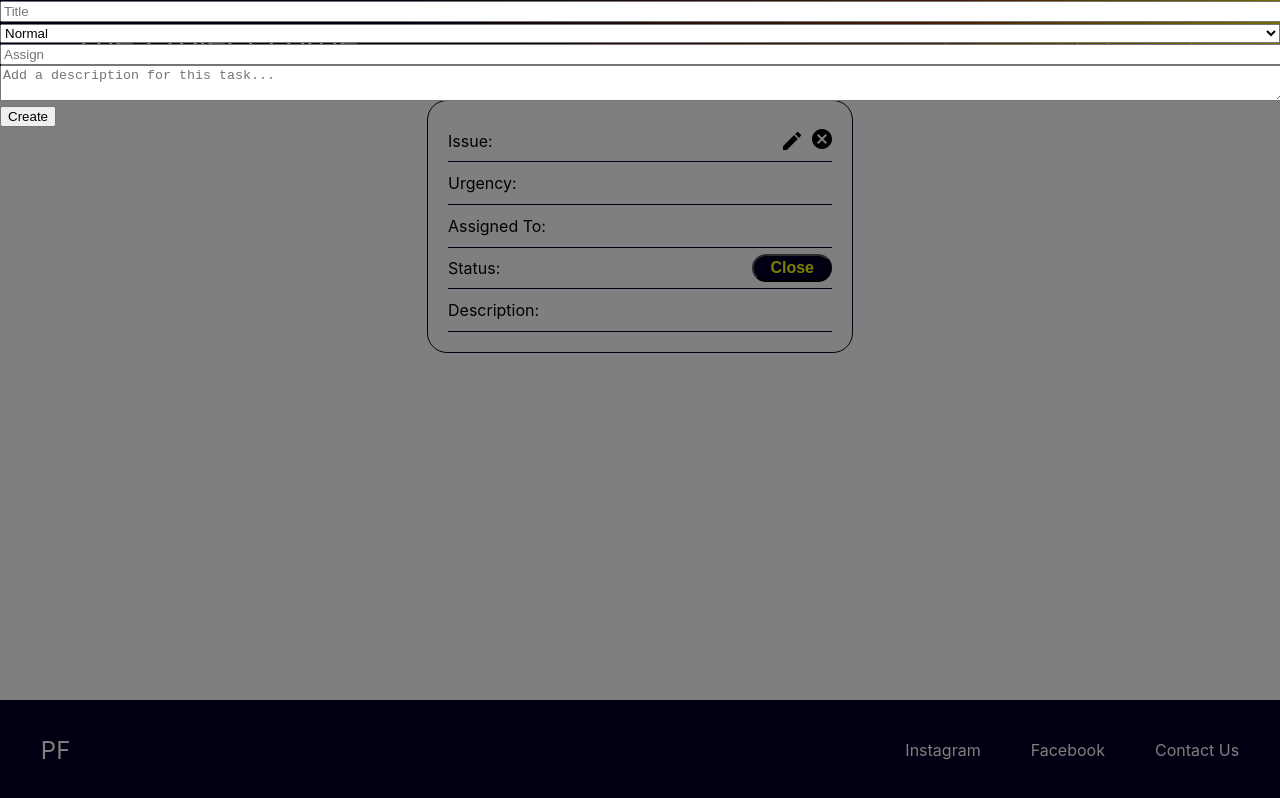
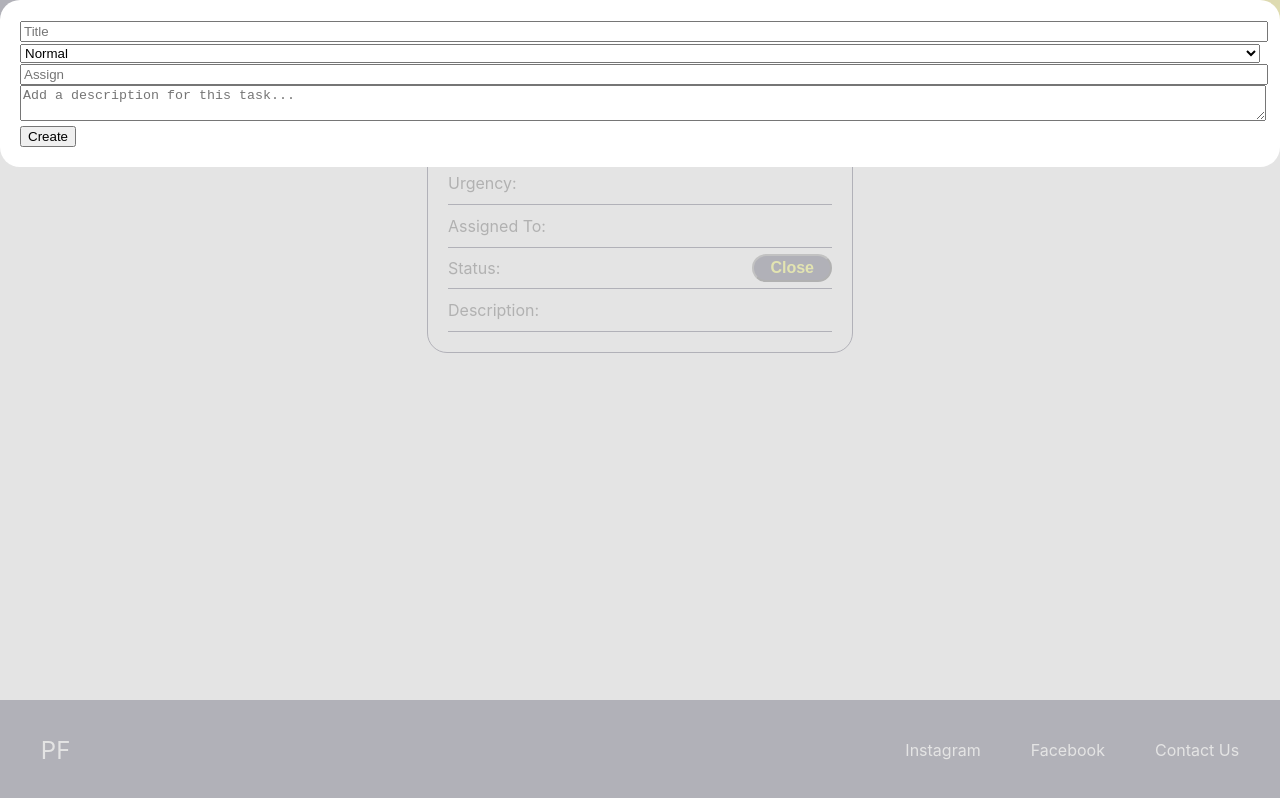
Before and after one commit to RedBrand88/issue-tracker-frontend, a React (Create React App) app: page /view-ticket/1 in a window 1280 px wide. Both pictures are taken after a click on the button 792 px from the left and 141 px from the top of the page. Built offline with nearby package versions, Linux system fonts and the light colour scheme; no server answers.

Commit message:
fixing modal

```diff
--- a/src/Components/Modal/Modal.js
+++ b/src/Components/Modal/Modal.js
@@ -5,8 +5,8 @@ import cx from 'classnames';
 
 const Modal = (props) => {
     return (
-        <div className={cx(styles.backDrop, styles[props.open])}>
-            <div className={cx(styles.modal)}>
+        <div onClick={props.onClose} className={cx(styles.backDrop, styles[props.open])}>
+            <div className={styles.modal}>
                 {props.children}
             </div>
         </div>
--- a/src/Components/Modal/Modal.module.css
+++ b/src/Components/Modal/Modal.module.css
@@ -7,12 +7,15 @@
     display: flex;
     justify-content: center;
     align-items: center;
-    background: rgba(222, 222, 222, .4);
-    z-index: 4;
+    background: rgba(222, 222, 222, .8);
+    z-index: 6;
 }
 
 .modal {
-    min-width: 75%;
+    background: white;
+    min-width: 500px;
+    padding: 20px;
+    border-radius: 20px;
 }
 
 .open {
--- a/src/Containers/TicketDetailView/TicketDetailView.js
+++ b/src/Containers/TicketDetailView/TicketDetailView.js
@@ -1,11 +1,11 @@
 import React from 'react';
 import axios from 'axios';
-import { Modal } from '@material-ui/core';
 import { Link } from 'react-router-dom';
 
 import TicketForm from '../../Components/TicketForm/TicketForm';
 import IconButton from '../../Components/IconButton/IconButton';
 import Button from '../../Components/Button/Button';
+import Modal from '../../Components/Modal/Modal';
 
 import EditPencilIcon from '../../assets/edit_pencil.svg';
 import CloseIcon from '../../assets/close_icon.svg';
@@ -17,7 +17,7 @@ class TicketDetailView extends React.Component {
         super(props)
         this.state = {
             ticket: {},
-            open: false
+            open: 'closed'
         }
     }
 
@@ -50,13 +50,17 @@ class TicketDetailView extends React.Component {
             .catch(error => console.log(error));
     }
 
-    handleOpen = () => this.setState({
-        open: true
-    });
+    handleOpen = () => {
+        this.setState({
+            open: 'open'
+        });
+    }
 
-    handleClose = () => this.setState({
-        open: false
-    });
+    handleClose = () => {
+        this.setState({
+            open: 'closed'
+        });
+    }
 
     render() {
         return (
```
